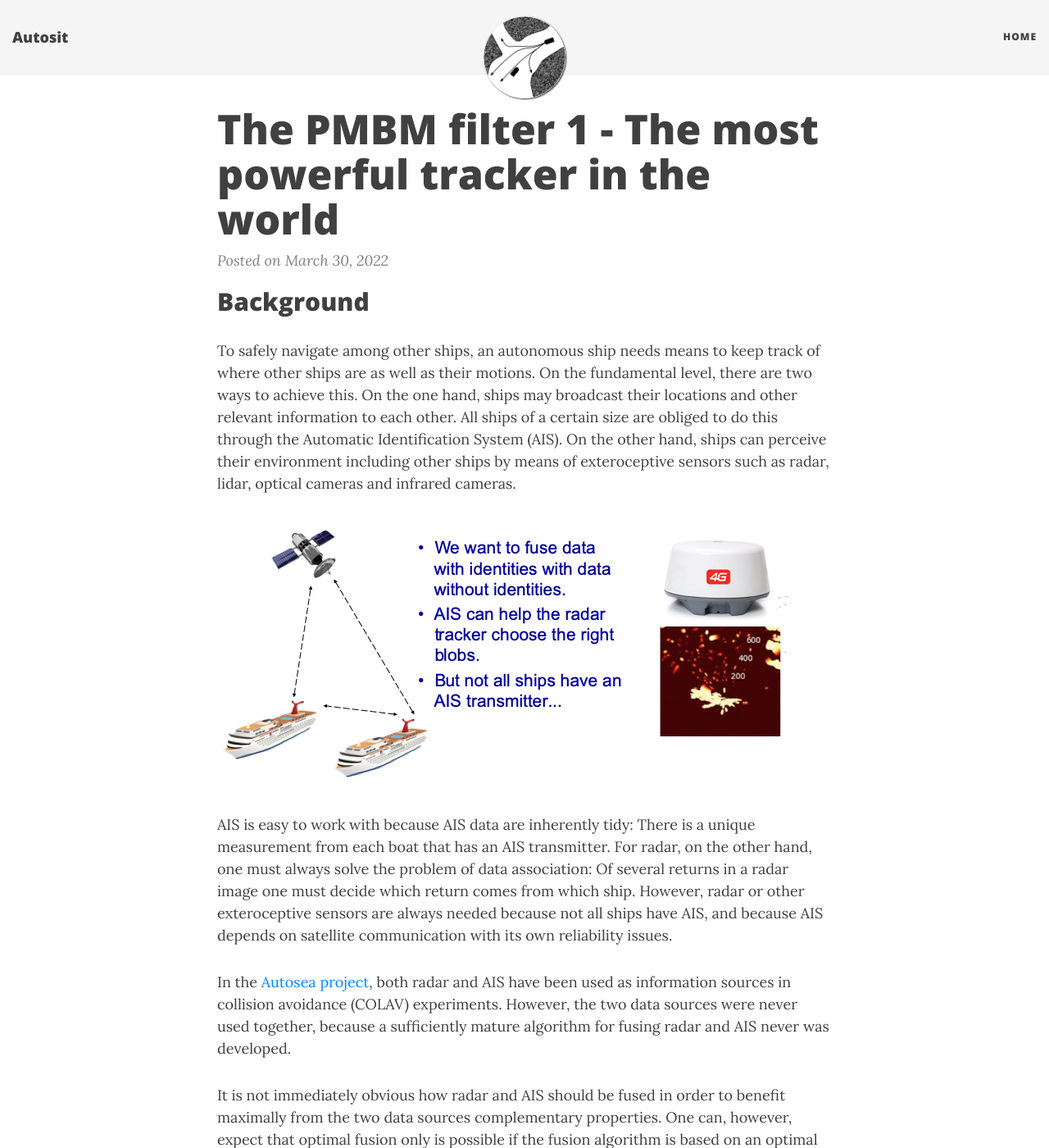
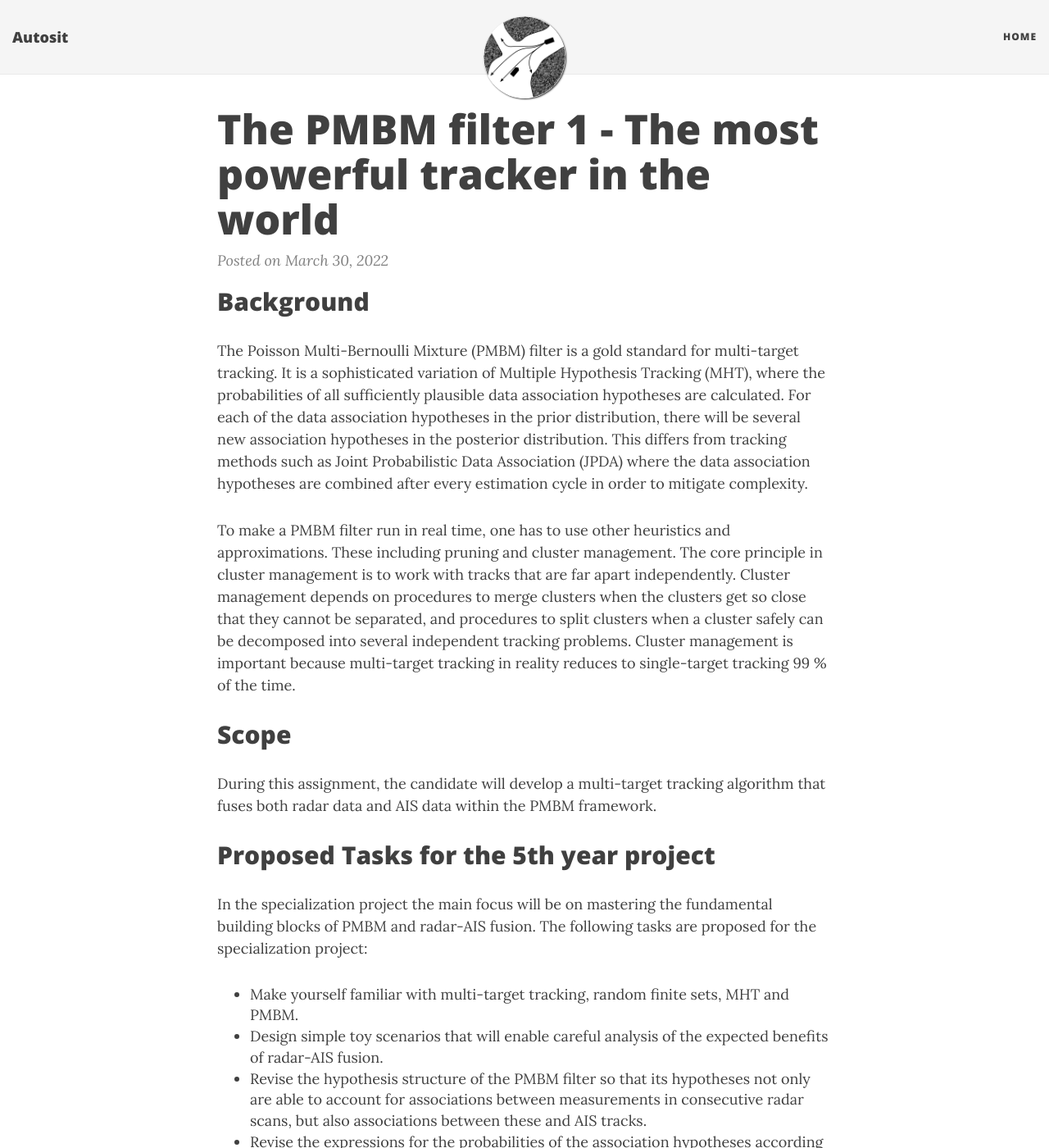
Before and after one commit to autosit/autosit.github.io, a Jekyll site: the page built from _posts/2022-03-30-pmbm_powerful.md, in a window 1280 px wide and 1400 px high. Shown: the whole window at 82% size. Built offline with Jekyll 4.4.1, drawn with Linux system fonts in a browser that asks for light colours; nearby versions of some CDN libraries; some of the changed text lies outside the part shown.

Commit message:
intro cm project

```diff
--- a/_posts/2022-03-30-pmbm_powerful.md
+++ b/_posts/2022-03-30-pmbm_powerful.md
@@ -6,26 +6,13 @@ category: SF
 ## Background
 
 
+The Poisson Multi-Bernoulli Mixture (PMBM) filter is a gold standard for multi-target tracking. It is a sophisticated variation of Multiple Hypothesis Tracking (MHT), where the probabilities of all sufficiently plausible data association hypotheses are calculated.
+For each of the data association hypotheses in the prior distribution, there will be several new association hypotheses in the posterior distribution. This differs from tracking methods such as Joint Probabilistic Data Association (JPDA) where the data association hypotheses are combined after every estimation cycle in order to mitigate complexity.
 
+To make a PMBM filter run in real time, one has to use other heuristics and approximations. These including pruning and cluster management.
+The core principle in cluster management is to work with tracks that are far apart independently. Cluster management depends on procedures to merge clusters when the clusters get so close that they cannot be separated, and procedures to split clusters when a cluster safely can be decomposed into several independent tracking problems.
+Cluster management is important because multi-target tracking in reality reduces to single-target tracking 99 &#37; of the time.
 
-To safely navigate among other ships, an autonomous ship needs means to keep track of where other ships are as well as their motions.
-On the fundamental level, there are two ways to achieve this. On the one hand, ships may broadcast their locations and other relevant information to each other.
-All ships of a certain size are obliged to do this through the Automatic Identification System (AIS).
-On the other hand, ships can perceive their environment including other ships by means of exteroceptive sensors such as radar, lidar, optical cameras and infrared cameras.
-
-|<img src="{{site.url}}/assets/ais_slide.png" width="700"> |
-
-AIS is easy to work with because AIS data are inherently tidy: There is a unique measurement from each boat that has an AIS transmitter.
-For radar, on the other hand, one must always solve the problem of data association:
-Of several returns in a radar image one must decide which return comes from which ship.
-However, radar or other exteroceptive sensors are always needed because not all ships have AIS, and because AIS depends on satellite communication with its own reliability issues.
-
-In the [Autosea project][Autosea], both radar and AIS have been used as information sources in collision avoidance (COLAV) experiments.
-However, the two data sources were never used together, because a sufficiently mature algorithm for fusing radar and AIS never was developed.
-
-It is not immediately obvious how radar and AIS should be fused in order to benefit maximally from the two data sources complementary properties.
-One can, however, expect that optimal fusion only is possible if the fusion algorithm is based on an optimal approach to multi-target tracking.
-Such an approach is provided by the Poisson Multi-Bernoulli Mixture (PMBM) filter, which has emerged as the de facto gold standard in multi-target tracking during the last decade.
 
 
 ## Scope
```
